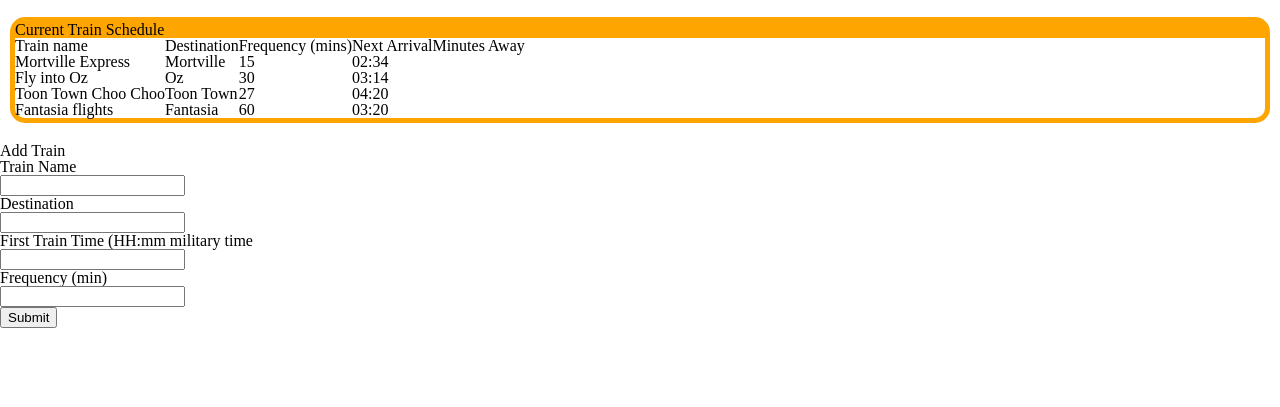
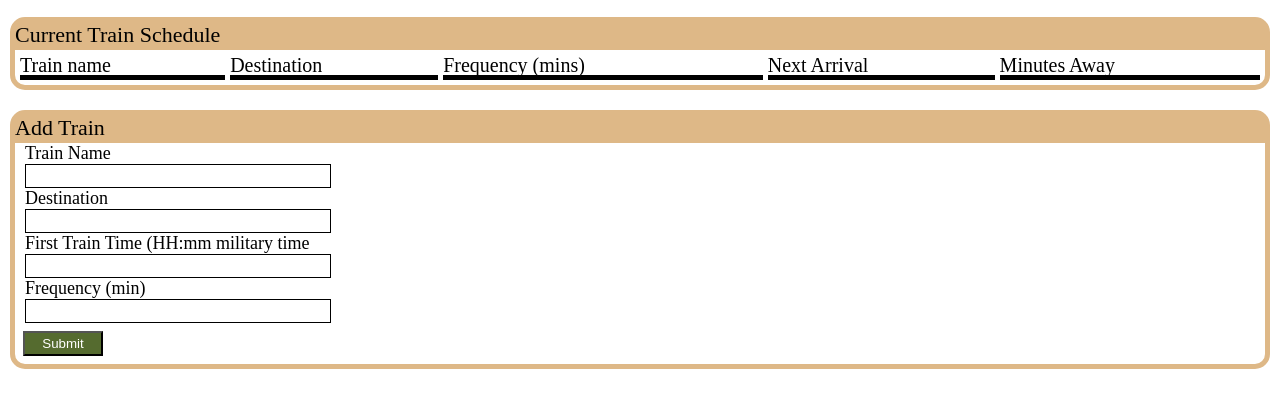
Before and after one commit to saraheymann/TrainSchede, a plain HTML site: page index.html in a window 1280 px wide. Shown: the part 233-640 px from the top of the page. Drawn offline with nearby package versions, Linux system fonts and the light colour scheme.

```diff
--- a/assets/css/styles.css
+++ b/assets/css/styles.css
@@ -12,17 +12,39 @@
 	padding-top: 80px;
 }
 .containerTrainTime{
-	border: 5px solid orange;
+	border: 5px solid #DEB887;
 	margin:20px 10px 20px 10px;
 	border-radius: 15px;
 }
-.currentTrainTitle{
-	background-color: orange;
+.containerTitle{
+	background-color: #DEB887;
+	height: 28px;
+	font: 22px bold;
 }
 .currentTrainTable{
-	padding: 5px;
+	border-collapse: separate;
+	border-spacing: 5px;
 }
-.currentName{
+
+.keys{
 	text-align: left;
+	border-bottom: 5px solid black;
+	font-size: 20px;
 }
-.
+.inputTitle{
+	font: 18px bold;
+	margin-left: 10px;
+}
+input{
+	border: 1px solid black;
+	width: 300px;
+	height: 20px;
+	margin-left: 10px
+}
+button{
+	margin: 8px;
+	background-color: #556B2F;
+	color: white;
+	height: 25px;
+	width: 80px;
+}
--- a/assets/javascript/train.js
+++ b/assets/javascript/train.js
@@ -1,8 +1,4 @@
 
-// var currentTime = moment().format('HH:mm');
-// console.log(currentTime);
-// var currentTime = moment().subract();
-// currentTime.fromNow();
 var database = firebase.database();
 
 
@@ -19,28 +15,34 @@ $("#addTrain").on("click", function(event){
 	var firstTrainTimeInput = $(".firstTrainTime").val().trim();
 	// creat a variable that gets the value from the add frequency
 	var frequencyInput = $(".frequencyInput").val().trim();
-
+	var minutesAway = moment().endOf('hour').fromNow(firstTrainTimeInput);
 	// variable to hold the user input
+	var emptyTr = $("<tr>");
 	var userInputName = $("<td>");
 	var userInputDestination = $("<td>");
 	var userInputfrequency = $("<td>");
 	var userInputTrainTime = $("<td>");
-	// moment.js part
+	// // moment.js part
 	var userTrainMinutesAway = $("<td>")
 
-	// append all the user inputs into the created table slots
+	// // append all the user inputs into the created table slots
 	userInputName.append(trainNameInput);
 	userInputDestination.append(trainDestinationInput);
 	userInputfrequency.append(frequencyInput);
 	userInputTrainTime.append(firstTrainTimeInput);
+	userTrainMinutesAway.append(minutesAway);
+
+	emptyTr.append(userInputName, userInputDestination, userInputfrequency, userInputTrainTime, userTrainMinutesAway)
 
 	// append all the created table slots to the table's html
-	$(".currentTrainTable").append(userInputName, userInputDestination, userInputfrequency, userInputTrainTime, userTrainMinutesAway)
+	$(".currentTrainTable").append(emptyTr)
 	// add this info to the firebase database
-	database.ref().set({trainName: userInputName});
-	database.ref().set({trainDestination: userInputDestination});
-	database.ref().set({trainFrequency: userInputfrequency});
-	database.ref().set({trainTime: userInputTrainTime});
+	database.ref().push({
+		TrainName: trainNameInput,
+		TrainDestination: trainDestinationInput,
+		TrainTime: firstTrainTimeInput,
+		Frequency: frequencyInput
+	});
 	database.ref().on("value", function (snapshot){
   	console.log(snapshot.val());
   });
--- a/index.html
+++ b/index.html
@@ -5,60 +5,36 @@
 	<title>Train Schedule</title>
 	<link rel="stylesheet" type="text/css" href="assets/css/styles.css">
 	<link rel="stylesheet" type="text/css" href="assets/css/reset.css">
+	<script src="https://cdn.jsdelivr.net/momentjs/2.12.0/moment.min.js"></script>
+<script>
+    moment().format();
+</script>
 
 </head>
 <body>
 	<div class="header">Train Hopper</div>
 	<div class="containerTrainTime">
-<div class="currentTrainTitle">Current Train Schedule</div>
-<table class="currentTrainTable">
+	<div class="containerTitle">Current Train Schedule</div>
+	<table class="currentTrainTable" width="100%">
 		<tr>
-		<th class="currentName">Train name</th>
-		<th>Destination</th>
-		<th>Frequency (mins)</th>
-		<th>Next Arrival</th>
-		<th>Minutes Away</th>
+			<th class="keys">Train name</th>
+			<th class="keys">Destination</th>
+			<th class="keys">Frequency (mins)</th>
+			<th class="keys">Next Arrival</th>
+			<th class="keys">Minutes Away</th>
 		</tr>
-	<tr>
-		<td>Mortville Express</td>
-		<td>Mortville</td>
-		<td>15</td>
-		<td>02:34</td>
-		<td class="currentTimeTable"></td>
-	</tr>
-	<tr>
-		<td>Fly into Oz</td>
-		<td>Oz</td>
-		<td>30</td>
-		<td>03:14</td>
-		<td class="currentTimeTable"></td>
-	</tr>
-	<tr>
-		<td>Toon Town Choo Choo</td>
-		<td>Toon Town</td>
-		<td>27</td>
-		<td>04:20</td>
-		<td class="currentTimeTable"></td>
-	</tr>
-	<tr>
-		<td>Fantasia flights</td>
-		<td>Fantasia</td>
-		<td>60</td>
-		<td>03:20</td>
-		<td class="currentTimeTable"></td>
-	</tr>
-
 	</table>
 	</div>
-<div class="containerInput">
-<div>Add Train</div>
-<div>Train Name</div>
+
+	<div class="containerTrainTime">
+		<div class="containerTitle">Add Train</div>
+		<div class= "inputTitle">Train Name</div>
 		<input class="trainName">
-<div>Destination</div>
+		<div class= "inputTitle">Destination</div>
 		<input class="destination">
-<div>First Train Time (HH:mm military time</div>
+		<div class= "inputTitle">First Train Time (HH:mm military time</div>
 		<input class="firstTrainTime">
-<div>Frequency (min)</div>
+		<div class= "inputTitle">Frequency (min)</div>
 		<input class="frequencyInput">
 		<br>
 		<button id="addTrain">Submit</button>
@@ -84,10 +60,6 @@
 			integrity="sha256-DZAnKJ/6XZ9si04Hgrsxu/8s717jcIzLy3oi35EouyE="
 			crossorigin="anonymous">
 		</script>
-	<!-- <script src="moment.js"></script>
-	<script>
-	    moment().format();
-	</script> -->
 
 
 	<script type="text/javascript" src="assets/javascript/train.js"></script>
```
Lines whose indentation alone changed are shown as unchanged.
